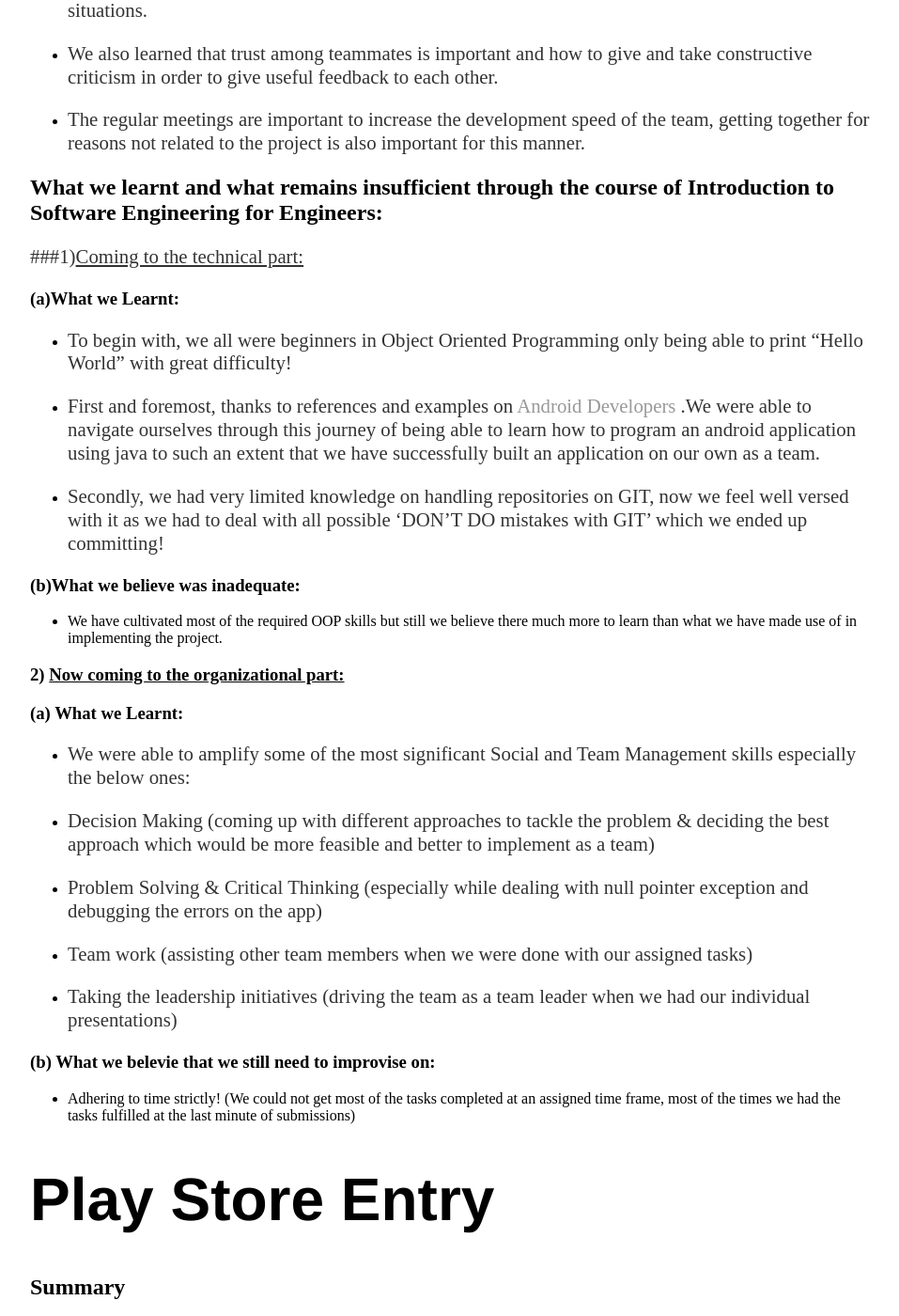
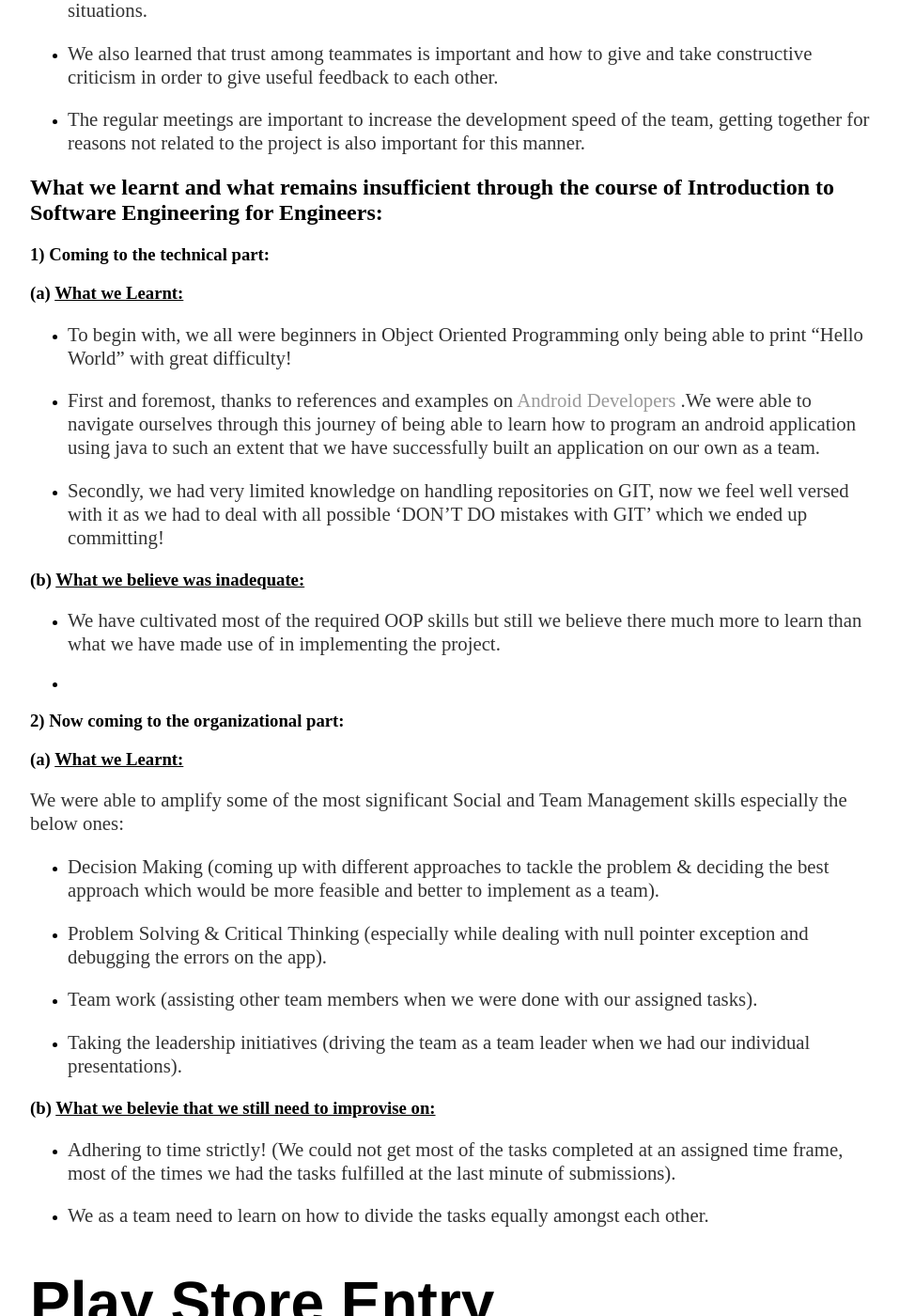
Before and after one commit to NadeemNicoR/TeamProjects, a Jekyll site: the page built from docs/_posts/2019-07-02-ISEE-2019-Reflections & Play Store Entry.md, in a window 1280 px wide and 1400 px high, scrolled down 2136 px. Shown: the whole window at 94% size, without its empty margins (160-1117 px from the left). Built offline with Jekyll 4.4.1, drawn with Linux system fonts in a browser that asks for light colours; our own code applies the rules of GitHub Pages for plain Markdown files.

Commit message:
correcting mistakes with comma
correcting mistakes with comma

```diff
--- a/docs/_posts/2019-07-02-ISEE-2019-Reflections & Play Store Entry.md
+++ b/docs/_posts/2019-07-02-ISEE-2019-Reflections & Play Store Entry.md
@@ -43,9 +43,9 @@
 
 ## What we learnt and what remains insufficient through the course of Introduction to Software Engineering for Engineers:
 
-###1)<u>Coming to the technical part:</u>
+### 1) Coming to the technical part:
 
-### (a)What we Learnt:
+### (a) <u>What we Learnt:</u>
 
 - To begin with, we all were beginners in Object Oriented Programming only being able to print "Hello World" with great difficulty!
 
@@ -54,34 +54,33 @@
 - Secondly, we had very limited knowledge on handling repositories on GIT, now we feel well versed with it as we had to deal with all  possible 'DON'T DO mistakes with GIT' which we ended up committing!
 
 
-### (b)What we believe was inadequate:
+### (b) <u>What we believe was inadequate:</u>
 
 - We have cultivated most of the required OOP skills but still we believe there much more to learn than what we have made use of in implementing the project.
 
+-
 
 
+### 2) Now coming to the organizational part:
 
-### 2) <u>Now coming to the organizational part:</u>
+### (a) <u>What we Learnt:</u>
 
-### (a) What we Learnt:
+We were able to amplify some of the most significant Social and Team Management skills especially the below ones:
 
-- We were able to amplify some of the most significant Social and Team Management skills especially the below ones:
+- Decision Making (coming up with different approaches to tackle the problem & deciding the best approach which would be more feasible and better to implement as a team).
 
-- Decision Making (coming up with different approaches to tackle the problem & deciding the best approach which would be more feasible and better to implement as a team)
+- Problem Solving & Critical Thinking (especially while dealing with null pointer exception and debugging the errors on the app).
 
-- Problem Solving & Critical Thinking (especially while dealing with null pointer exception and debugging the errors on the app)
+- Team work (assisting other team members when we were done with our assigned tasks).
 
-- Team work (assisting other team members when we were done with our assigned tasks)
-
-- Taking the leadership initiatives (driving the team as a team leader when we had our individual presentations)
+- Taking the leadership initiatives (driving the team as a team leader when we had our individual presentations).
 
 
-### (b) What we belevie that we still need to improvise on:
+### (b) <u>What we belevie that we still need to improvise on:</u>
 
-- Adhering to time strictly! (We could not get most of the tasks completed at an assigned time frame, most of the times we had the tasks fulfilled at the last minute of submissions)
+- Adhering to time strictly! (We could not get most of the tasks completed at an assigned time frame, most of the times we had the tasks fulfilled at the last minute of submissions).
 
-
-
+- We as a team need to learn on how to divide the tasks equally amongst each other.
 
 # Play Store Entry
 
```
